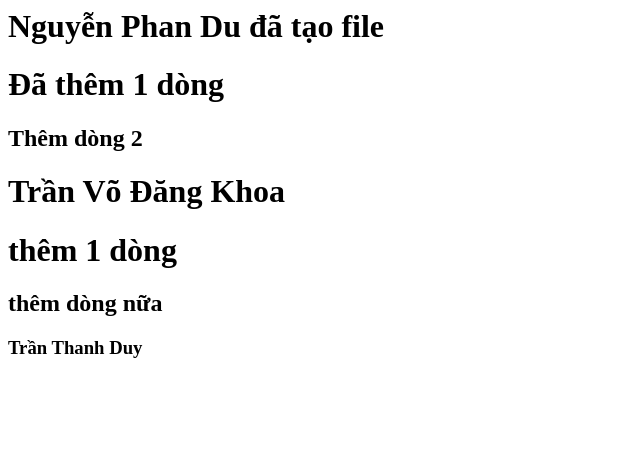
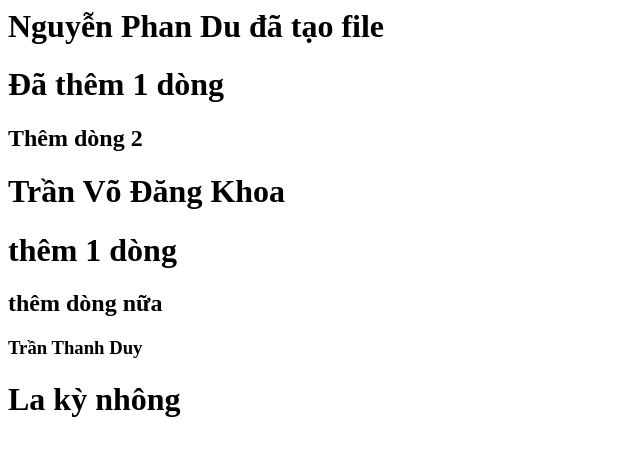
Before and after one commit to NguyenPhanDu/DEMO_GITHUD, a plain HTML site: page index.html in a window 1280 px wide. Shown: the whole page, without its empty margins (0-640 px from the left). Drawn offline with Linux system fonts and the light colour scheme.

Commit message:
them 1 dong

```diff
--- a/index.html
+++ b/index.html
@@ -5,3 +5,4 @@
 <h1>thêm 1 dòng</h1>
 <h2>thêm dòng nữa</h2>
 <h3>Trần Thanh Duy</h3>
+<h1>La kỳ nhông</h1>
```
